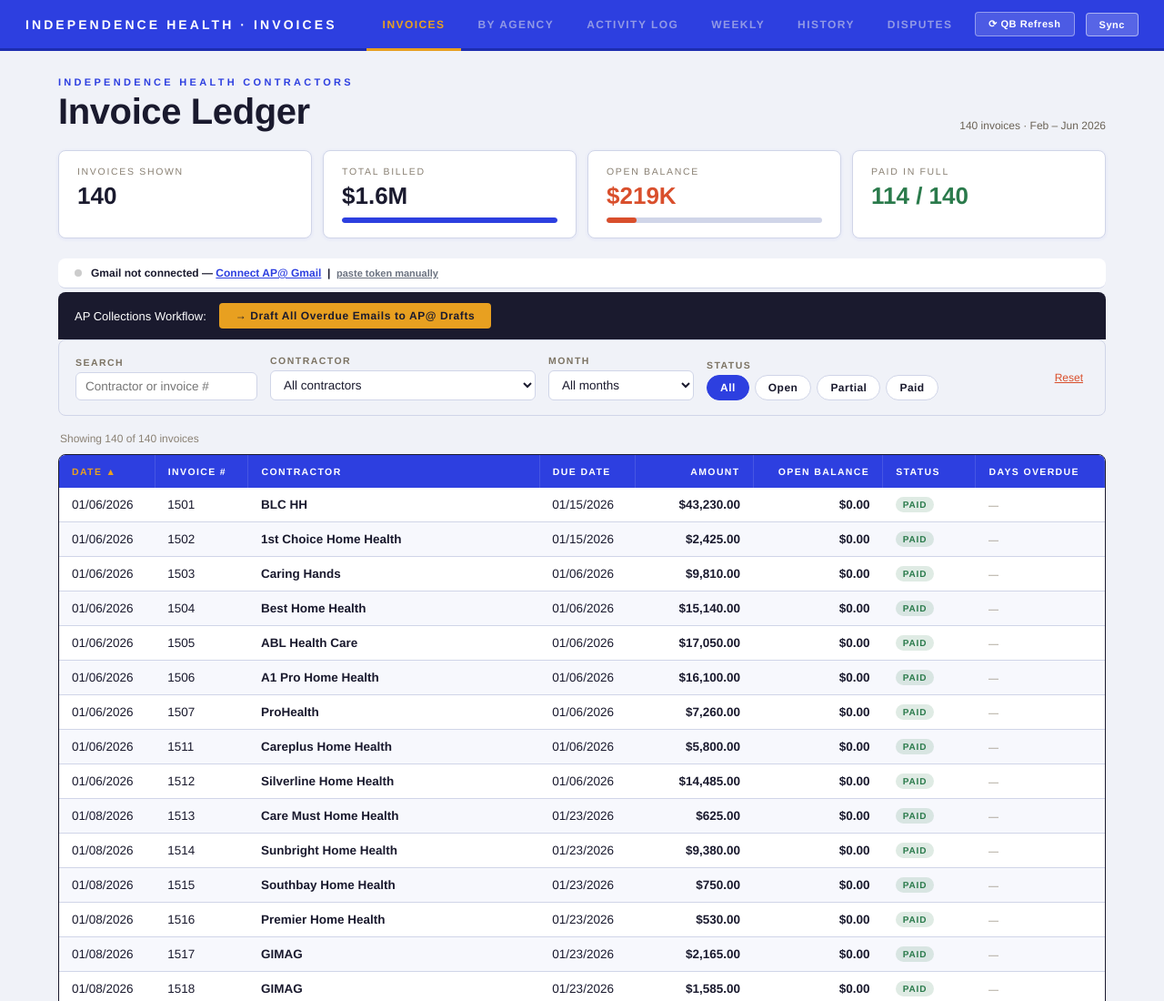
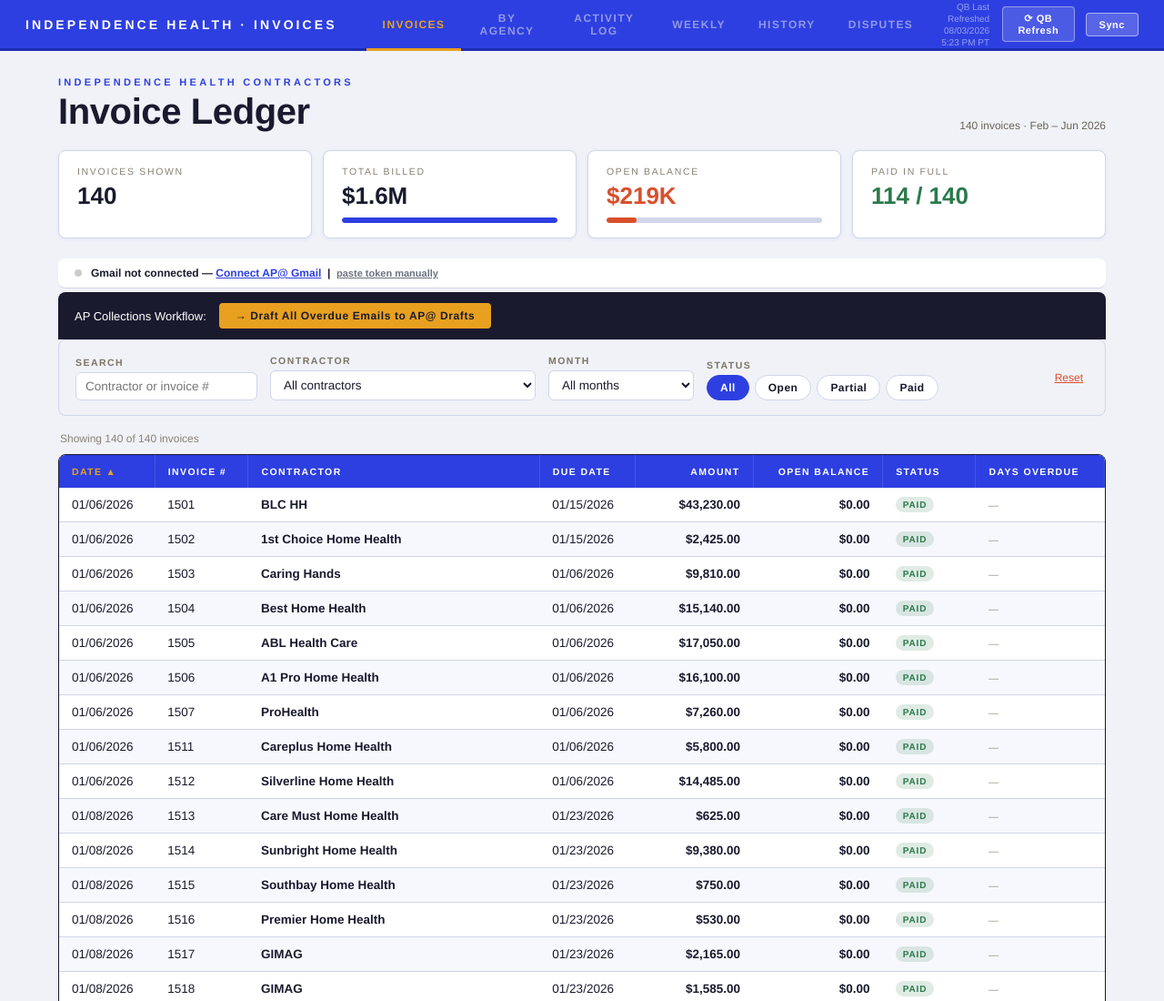
Before and after one commit to BlakeTaylor-VS/Independence-Invoice-Dashboard, a website: page index.html in a window 1280 px wide. Shown: the top 1100 px of the page at 91% size. Drawn offline with Linux system fonts and the light colour scheme.

Commit message:
feat: add last refresh timestamp to nav

```diff
--- a/index.html
+++ b/index.html
@@ -322,6 +322,7 @@ tfoot td { border-top: 2px solid var(--teal); background: #EEF0FB; }
   <button class="nav-tab" onclick="switchTab('history')">History</button>
   <button class="nav-tab" onclick="switchTab('disputes')">Disputes</button>
   <div class="nav-right">
+    <span id="last-refresh" style="font-family:var(--sans);font-size:10px;color:rgba(255,255,255,.5);margin-right:4px;text-align:right;line-height:1.3"></span>
     <button class="btn-sync" onclick="openClaudeRefresh()" style="background:rgba(255,255,255,.15);border:1.5px solid rgba(255,255,255,.4);margin-right:2px" title="Opens Claude to refresh QB data">⟳ QB Refresh</button>
     <button class="btn-sync" onclick="syncData()">Sync</button>
   </div>
@@ -1479,7 +1480,10 @@ function downloadDisputeSheet(agencyName){const tasks=DISPUTES[agencyName]||[];i
 function initDisputeTab(){initDisputeAgencySelect();renderDisputeQueue();}
 
 // ── INIT ──────────────────────────────────────────────────────────────────────
+const LAST_REFRESH = '08/03/2026 5:23 PM PT';
 document.addEventListener('DOMContentLoaded', function() {
+  const el = document.getElementById('last-refresh');
+  if (el) el.innerHTML = 'QB Last Refreshed<br>' + LAST_REFRESH;
   initDropdowns();
   renderDashboard();
   initGmailStatus();
```
